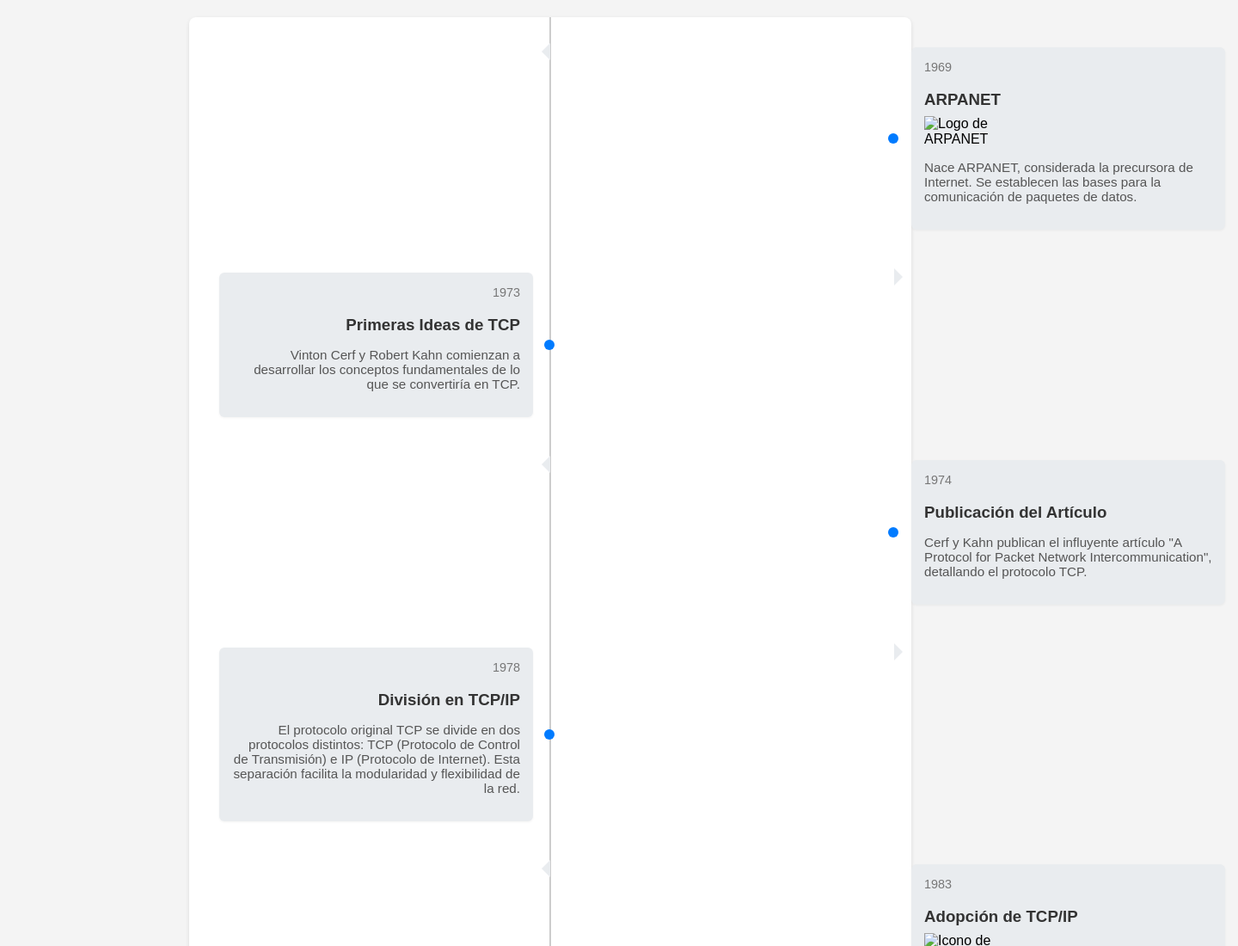
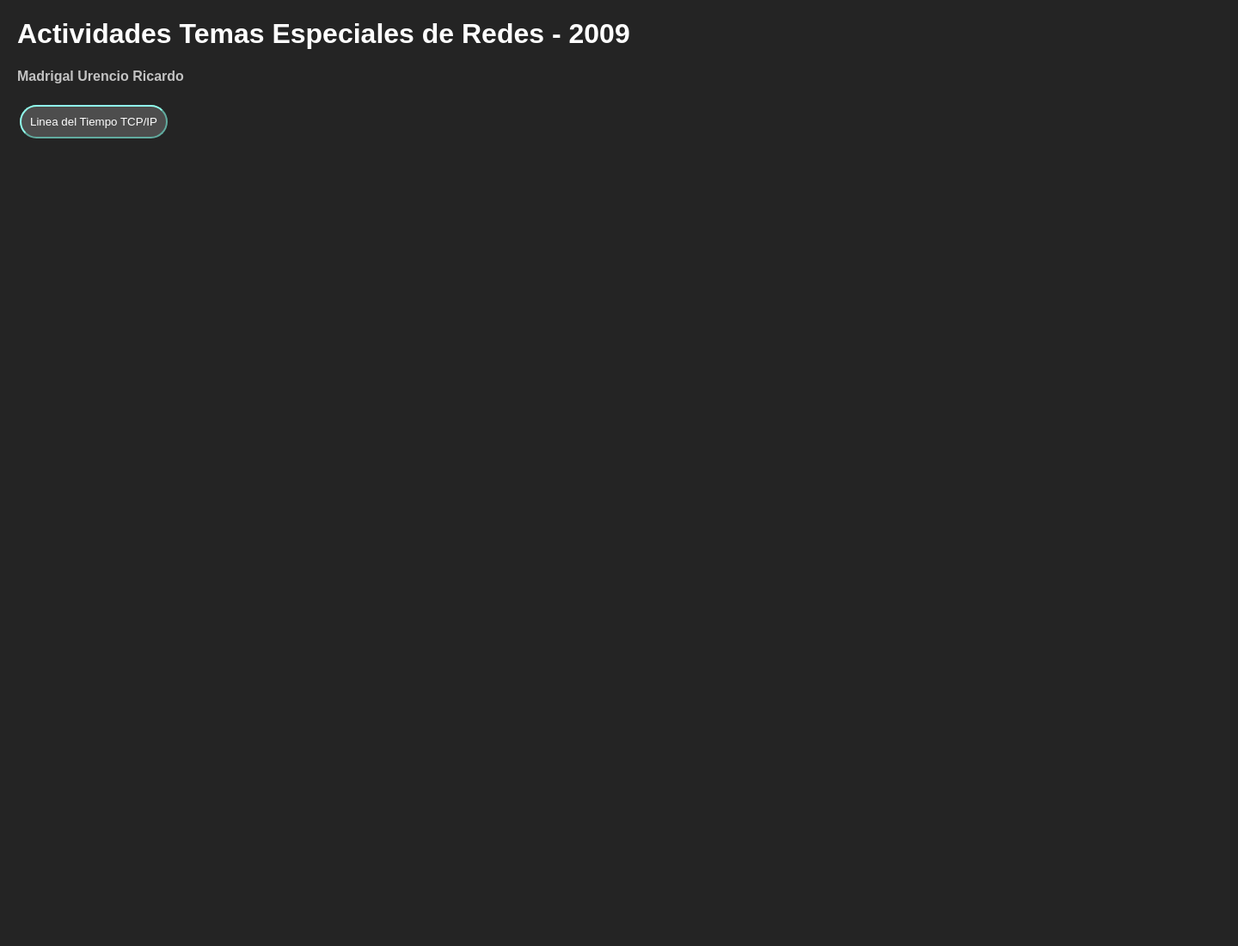
Before and after one commit to Madris1402/Temas_Especiales_Redes_2025-II, a plain HTML site: page index.html in a window 1280 px wide. Shown: the top 1100 px of the page at 86% size, 1440 px wide, since content can reach past the window. After the commit the page ends 800 px from the top, so only its background shows below. Drawn offline with Linux system fonts and the light colour scheme.

Commit message:
Nuevo Estilo e Imagenes

```diff
--- a/index.html
+++ b/index.html
@@ -1,96 +1,18 @@
 <!DOCTYPE html>
-<html lang="es">
+<html lang="en">
 <head>
     <meta charset="UTF-8">
     <meta name="viewport" content="width=device-width, initial-scale=1.0">
-    <title>Línea del Tiempo de TCP/IP</title>
+    <title>Temas Especiales de Redes de Computadoras</title>
     <link rel="stylesheet" href="style.css">
 </head>
 <body>
-    <div class="timeline">
-        <div class="timeline-line"></div>
-
-        <div class="timeline-event">
-            <div class="timeline-event-content">
-                <span class="event-date">1969</span>
-                <h3 class="event-title">ARPANET</h3>
-                <img src="arpanet_logo.png" alt="Logo de ARPANET" class="event-image">
-                <p class="event-description">Nace ARPANET, considerada la precursora de Internet. Se establecen las bases para la comunicación de paquetes de datos.</p>
-            </div>
-        </div>
-
-        <div class="timeline-event">
-            <div class="timeline-event-content">
-                <span class="event-date">1973</span>
-                <h3 class="event-title">Primeras Ideas de TCP</h3>
-                <p class="event-description">Vinton Cerf y Robert Kahn comienzan a desarrollar los conceptos fundamentales de lo que se convertiría en TCP.</p>
-            </div>
-        </div>
-
-        <div class="timeline-event">
-            <div class="timeline-event-content">
-                <span class="event-date">1974</span>
-                <h3 class="event-title">Publicación del Artículo</h3>
-                <p class="event-description">Cerf y Kahn publican el influyente artículo "A Protocol for Packet Network Intercommunication", detallando el protocolo TCP.</p>
-            </div>
-        </div>
-
-        <div class="timeline-event">
-            <div class="timeline-event-content">
-                <span class="event-date">1978</span>
-                <h3 class="event-title">División en TCP/IP</h3>
-                <p class="event-description">El protocolo original TCP se divide en dos protocolos distintos: TCP (Protocolo de Control de Transmisión) e IP (Protocolo de Internet). Esta separación facilita la modularidad y flexibilidad de la red.</p>
-            </div>
-        </div>
-
-        <div class="timeline-event">
-            <div class="timeline-event-content">
-                <span class="event-date">1983</span>
-                <h3 class="event-title">Adopción de TCP/IP</h3>
-                <img src="internet_icon.png" alt="Icono de Internet" class="event-image">
-                <p class="event-description">TCP/IP se convierte en el protocolo estándar para ARPANET, marcando un hito crucial en la evolución hacia la Internet moderna. Se le conoce como el "flag day".</p>
-            </div>
-        </div>
-
-        <div class="timeline-event">
-            <div class="timeline-event-content">
-                <span class="event-date">1989</span>
-                <h3 class="event-title">Nacimiento de la WWW</h3>
-                <p class="event-description">Tim Berners-Lee inventa la World Wide Web en el CERN, utilizando TCP/IP como su base de comunicación.</p>
-            </div>
-        </div>
-
-        <div class="timeline-event">
-            <div class="timeline-event-content">
-                <span class="event-date">1990</span>
-                <h3 class="event-title">Comercialización de Internet</h3>
-                <p class="event-description">Se abren las puertas a la comercialización de Internet, lo que impulsa su rápida expansión y adopción a nivel mundial.</p>
-            </div>
-        </div>
-
-        <div class="timeline-event">
-            <div class="timeline-event-content">
-                <span class="event-date">2000</span>
-                <h3 class="event-title">Proliferación de Aplicaciones</h3>
-                <p class="event-description">El auge de Internet lleva al desarrollo de una gran variedad de aplicaciones basadas en TCP/IP, como el correo electrónico, la navegación web, la transferencia de archivos, etc.</p>
-            </div>
-        </div>
-
-        <div class="timeline-event">
-            <div class="timeline-event-content">
-                <span class="event-date">2010</span>
-                <h3 class="event-title">Internet Móvil y Más Allá</h3>
-                <p class="event-description">La expansión de la tecnología móvil y la aparición de nuevos dispositivos y servicios continúan impulsando la evolución y la importancia de TCP/IP en el mundo conectado.</p>
-            </div>
-        </div>
-
-        <div class="timeline-event">
-            <div class="timeline-event-content">
-                <span class="event-date">2025</span>
-                <h3 class="event-title">Presente y Futuro</h3>
-                <p class="event-description">TCP/IP sigue siendo la base fundamental de la comunicación en Internet, adaptándose constantemente a los nuevos desafíos y tecnologías.</p>
-            </div>
-        </div>
-    </div>
+    <h1>Actividades Temas Especiales de Redes - 2009</h1>
+    <h4>Madrigal Urencio Ricardo</h4>
+    <table>
+        <tr>
+            <td><a href="Linea-Tiempo-TCP-IP.html"><button>Linea del Tiempo TCP/IP</button></a></td>
+        </tr>
+    </table>
 </body>
 </html>
--- a/style.css
+++ b/style.css
@@ -1,15 +1,37 @@
-
 body {
     font-family: sans-serif;
     margin: 20px;
-            background-color: #f4f4f4;
+    background-color: #242424;
+}
+
+h1{
+    color: #ffffff;
+}
+h4{
+    color: #c3c3c3;
+}
+
+button{
+    border-radius: 23px;
+    background-color: #4d4d4d;
+    border-color:#91ffed;
+    padding: 10px;
+    color: #ffffff;
+}
+
+button:hover{
+    border-radius: 23px;
+    background-color: #91ffed;
+    border-color:#91ffed;
+    padding: 10px;
+    color: #4d4d4d;
 }
 
 .timeline {
     position: relative;
     max-width: 800px;
     margin: 0 auto;
-            background-color: #fff;
+    background-color: #343434;
     padding: 20px;
     border-radius: 8px;
     box-shadow: 0 2px 5px rgba(0, 0, 0, 0.1);
@@ -21,7 +43,7 @@
     bottom: 0;
     left: 50%;
     width: 2px;
-            background-color: #ccc;
+    background-color: #3f3f3f;
     transform: translateX(-50%);
 }
 
@@ -29,6 +51,11 @@
     padding: 15px;
     margin-bottom: 20px;
     position: relative;
+    transition: transform 0.3s ease-in-out; /* Añadimos una transición suave */
+}
+
+.timeline-event:hover {
+    transform: scale(1.05); /* Escalamos el elemento al hacer hover */
 }
 
 .timeline-event:nth-child(odd) {
@@ -38,13 +65,13 @@
 }
 
 .timeline-event:nth-child(even) {
-            left: 50%;
+    left: 0%;
     text-align: left;
     padding-left: calc(50% + 20px);
 }
 
 .timeline-event-content {
-            background-color: #e9ecef;
+    background-color: #4d4d4d;
     padding: 15px;
     border-radius: 6px;
     box-shadow: 0 1px 3px rgba(0, 0, 0, 0.05);
@@ -52,7 +79,7 @@
 
 .event-date {
     font-size: 0.9em;
-            color: #777;
+    color: #c7c7c7;
     margin-bottom: 5px;
     display: block;
 }
@@ -60,16 +87,16 @@
 .event-title {
     font-weight: bold;
     margin-bottom: 8px;
-            color: #333;
+    color: #ffffff;
 }
 
 .event-description {
     font-size: 0.95em;
-            color: #555;
+    color: #c3c3c3;
 }
 
 .event-image {
-            max-width: 80px;
+    max-width: 250px;
     height: auto;
     margin-bottom: 10px;
     display: block;
@@ -92,10 +119,10 @@
     position: absolute;
     top: 50%;
     left: 50%;
-            transform: translate(-50%, -50%);
+    transform: translate(-40%, -50%);
     width: 12px;
     height: 12px;
-            background-color: #007bff;
+    background-color: #91ffed;
     border-radius: 50%;
     z-index: 1;
 }
@@ -107,24 +134,13 @@
 .timeline-event:nth-child(even)::before {
     left: calc(50% - 1px);
 }
-
-        /* Flechas o indicadores */
-        .timeline-event:nth-child(odd) .timeline-event-content::before {
-            content: '';
-            position: absolute;
-            top: 10px;
-            right: -10px;
-            border-top: 10px solid transparent;
-            border-bottom: 10px solid transparent;
-            border-left: 10px solid #e9ecef;
+ß
+.center{
+    margin: auto;
+    width: 50%;
+    padding: 10px;
 }
 
-        .timeline-event:nth-child(even) .timeline-event-content::before {
-            content: '';
-            position: absolute;
-            top: 10px;
-            left: -10px;
-            border-top: 10px solid transparent;
-            border-bottom: 10px solid transparent;
-            border-right: 10px solid #e9ecef;
+.center-text{
+    text-align: center;
 }
```
Also changed, not shown: Linea-Tiempo-TCP-IP.html (added, +109 -0 lines), resources/1990 Internet.png (added), resources/A Protocol for Packet Network Intercommunication.png (added), resources/Cerf & Kahn.jpg (added), resources/TCP-Flags.png (added), resources/arpanet logo.png (added), 1 other file. Lines whose indentation alone changed are shown as unchanged.
